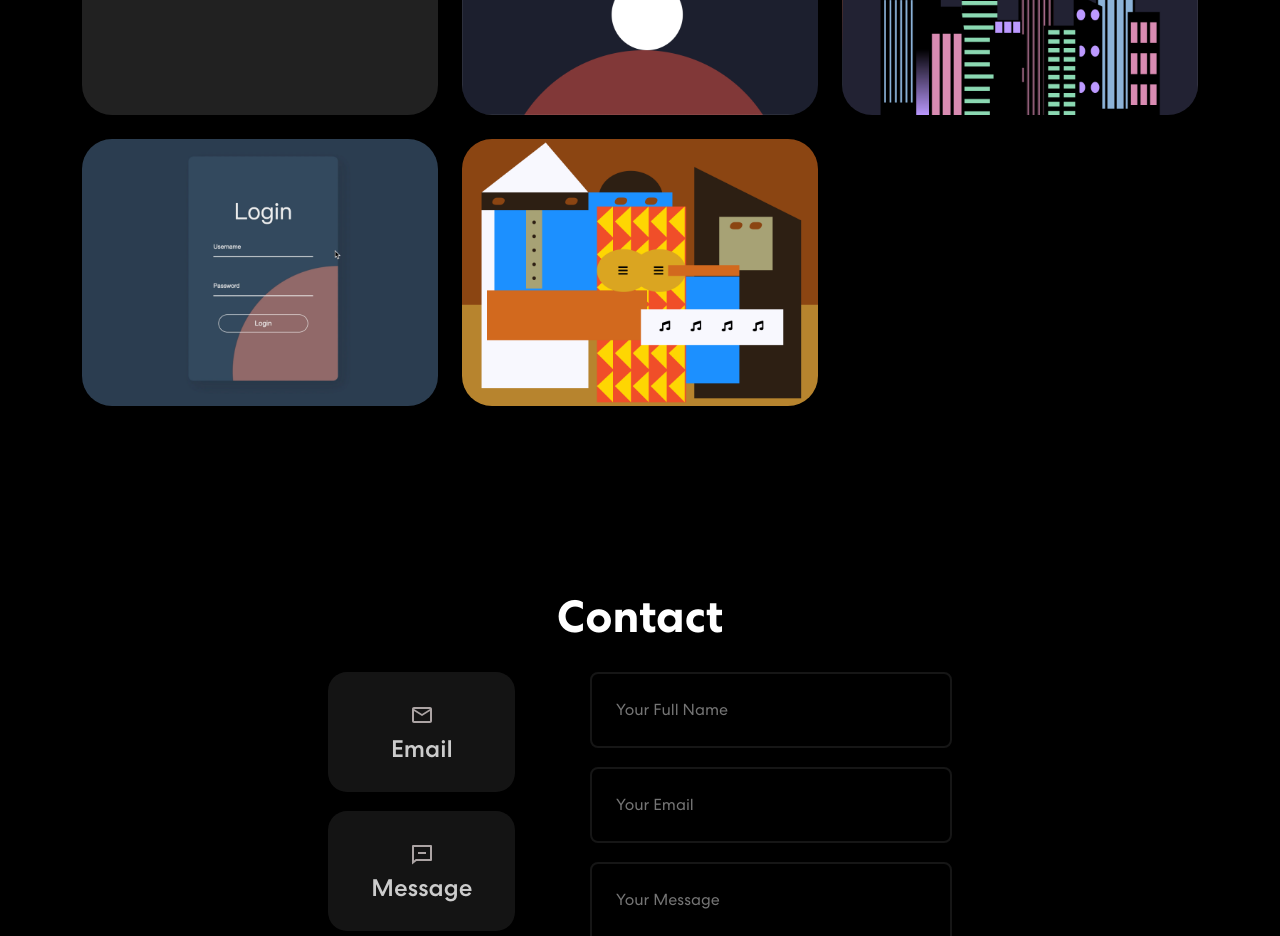
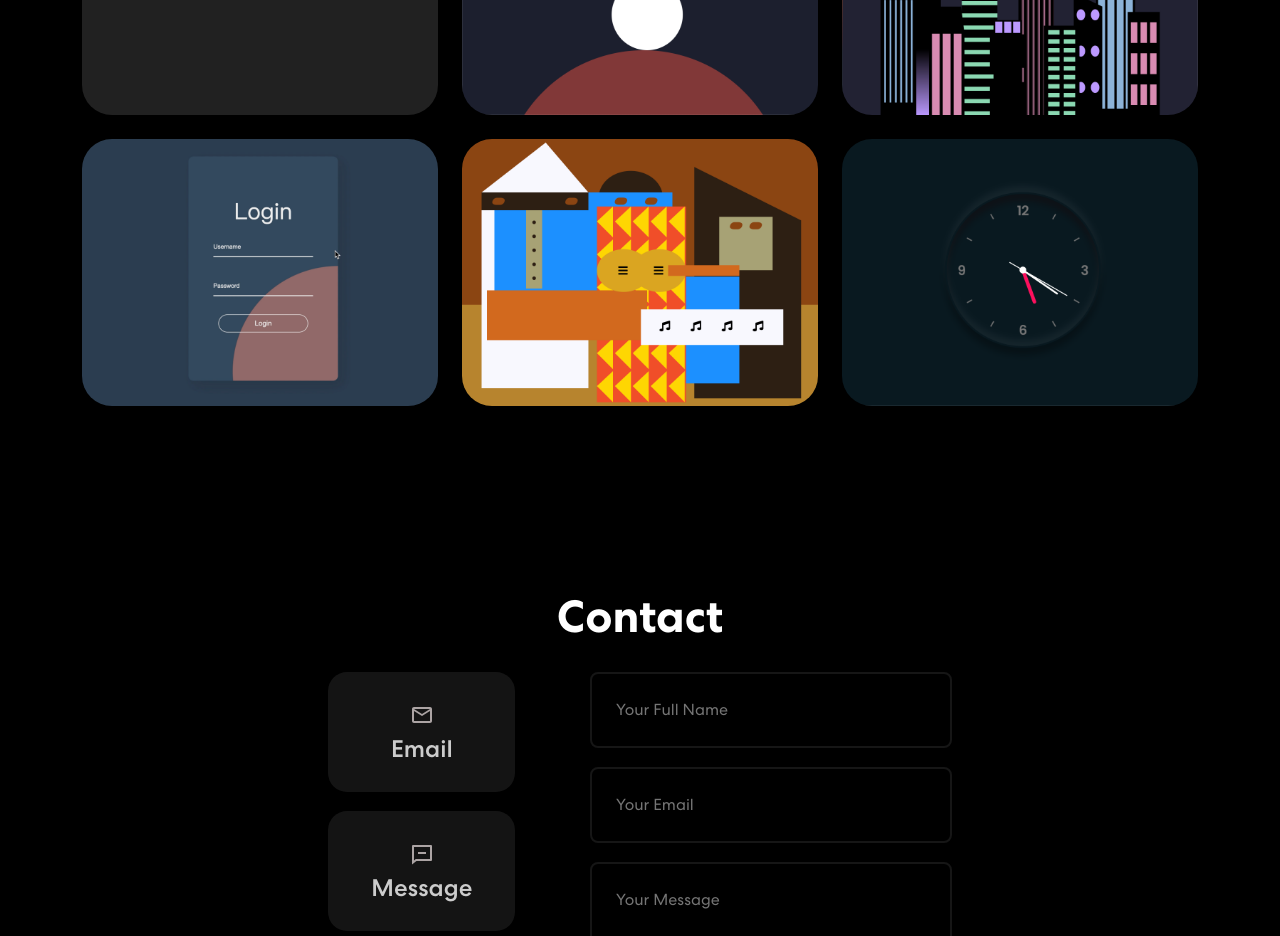
Before and after one commit to linmilan/Personal-Portfilio-React, a React (Create React App) app: page / in a window 1280 px wide. Shown: the part 1880-2816 px from the top of the page. Built offline with nearby package versions, Linux system fonts and the light colour scheme; the HTML template or start-up script is replaced by a standard one.

Commit message:
project clock

```diff
--- a/src/components/Projects.js
+++ b/src/components/Projects.js
@@ -9,6 +9,7 @@ import projImg5 from '../assets/img/project-img5.png';
 import projImg6 from '../assets/img/project-img6.png';
 import projImg7 from '../assets/img/project-img7.png';
 import projImg8 from '../assets/img/project-img8.png';
+import projImg9 from '../assets/img/project-img9.png';
 
 
 import 'animate.css';
@@ -73,6 +74,13 @@ export const Projects = () =>{
             link:'https://github.com/linmilan/Picasso-painting',
             demo:'https://linmilan.github.io/Picasso-painting/'
         },
+        {
+            title: 'Clock',
+            description:'Design & Development',
+            imgUrl:projImg9,
+            link:'https://github.com/linmilan/Clock',
+            demo:'https://linmilan.github.io/Clock/'
+        },
 
     ]
     return(
```
Also changed, not shown: src/assets/img/project-img9.png (added).
